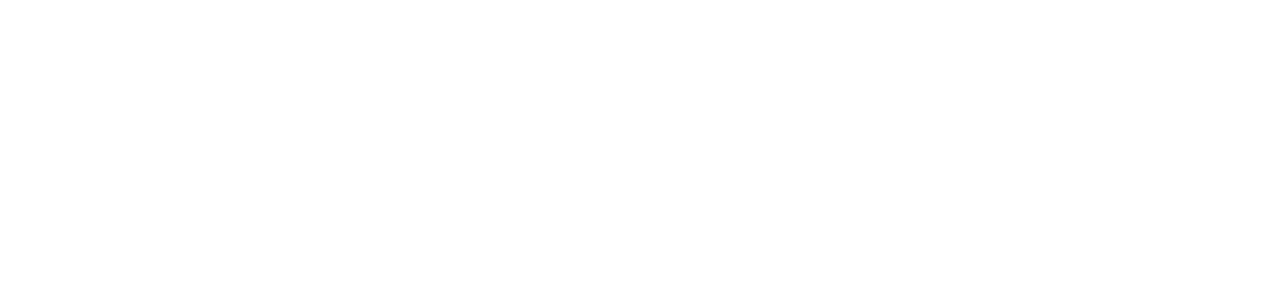
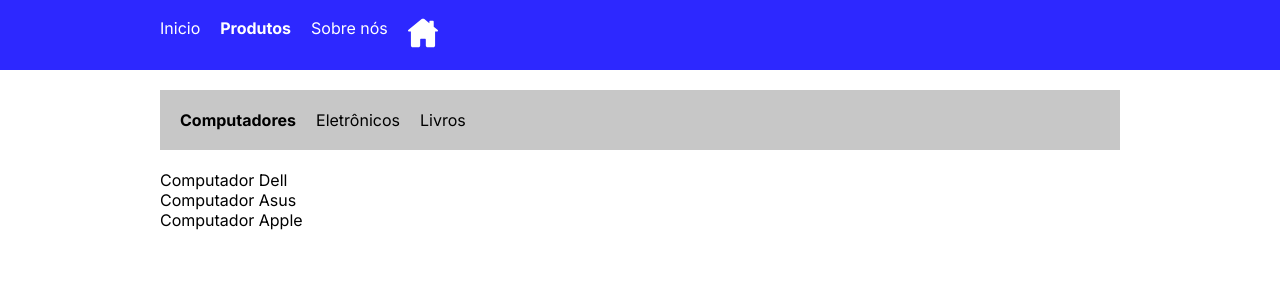
Before and after one commit to AlcidesThiago2016/Desafio-Rotas-React-Dev, a React (Vite) app in the folder desafioRotasReactDev/: page /products/computers in a window 1280 px wide. Before the commit this address had no page. Shown: the top 300 px of the page. Built offline with nearby package versions, Linux system fonts and the light colour scheme.

Commit message:
Create Route Computers

```diff
--- a/desafioRotasReactDev/src/App.tsx
+++ b/desafioRotasReactDev/src/App.tsx
@@ -2,6 +2,8 @@
 import { BrowserRouter, Navigate, Route, Routes } from 'react-router-dom'
 import Home from './routes/Home'
 import HomeBody from './routes/Home/HomeBody'
+import Products from './routes/Home/Products'
+import Computers from './routes/Home/Products/Computers'
 
 function App() {
 
@@ -11,9 +13,12 @@
       <BrowserRouter>
         <Routes>
           <Route path="/" element={<Home />}>
-          <Route index element={<Navigate to="/home" />} />
-          <Route path="home" element={<HomeBody />} />
-          /</Route>
+            <Route index element={<Navigate to="/home" />} />
+            <Route path="home" element={<HomeBody />} />
+            <Route path="products" element={<Products />}>
+              <Route path="computers" element={<Computers />} />
+            </Route>
+          </Route>
         </Routes>
       </BrowserRouter>
     </>
--- a/desafioRotasReactDev/src/routes/Home/Products/Computers/index.tsx
+++ b/desafioRotasReactDev/src/routes/Home/Products/Computers/index.tsx
@@ -0,0 +1,9 @@
+export default function Computers(){
+    return(
+        <section className="mt20 content">
+            <p>Computador Dell</p>
+            <p>Computador Asus</p>
+            <p>Computador Apple</p>
+        </section>
+    );
+}
```
